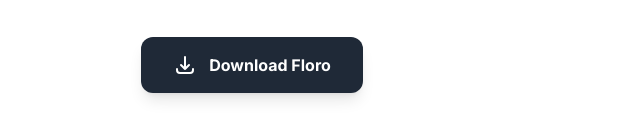
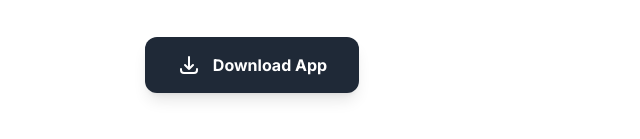
Before and after one commit to cod-md/Floro, a plain HTML site: page index.html in a window 1280 px wide. Shown: the part 525-664 px from the top of the page, 388-1028 px from the left. Drawn offline with nearby package versions, Linux system fonts and the light colour scheme.

Commit message:
Update index.html

```diff
--- a/index.html
+++ b/index.html
@@ -80,7 +80,7 @@
                 >
                     <!-- Simple Download Icon (SVG) -->
                     <svg class="w-6 h-6 mr-3" fill="none" stroke="currentColor" viewBox="0 0 24 24" xmlns="http://www.w3.org/2000/svg"><path stroke-linecap="round" stroke-linejoin="round" stroke-width="2" d="M4 16v1a3 3 0 003 3h10a3 3 0 003-3v-1m-4-4l-4 4m0 0l-4-4m4 4V4"></path></svg>
-                    Download Floro
+                    Download App
                 </a>
             </div>
 
```
